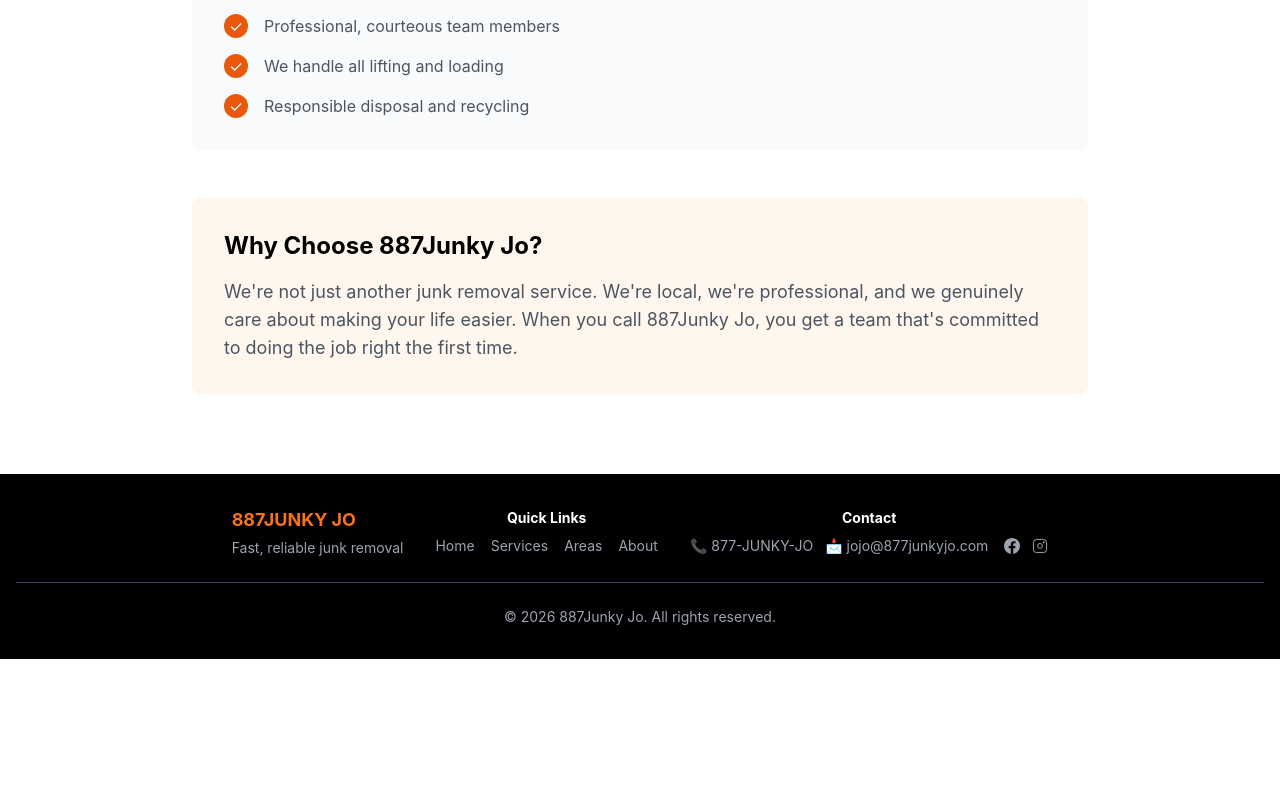
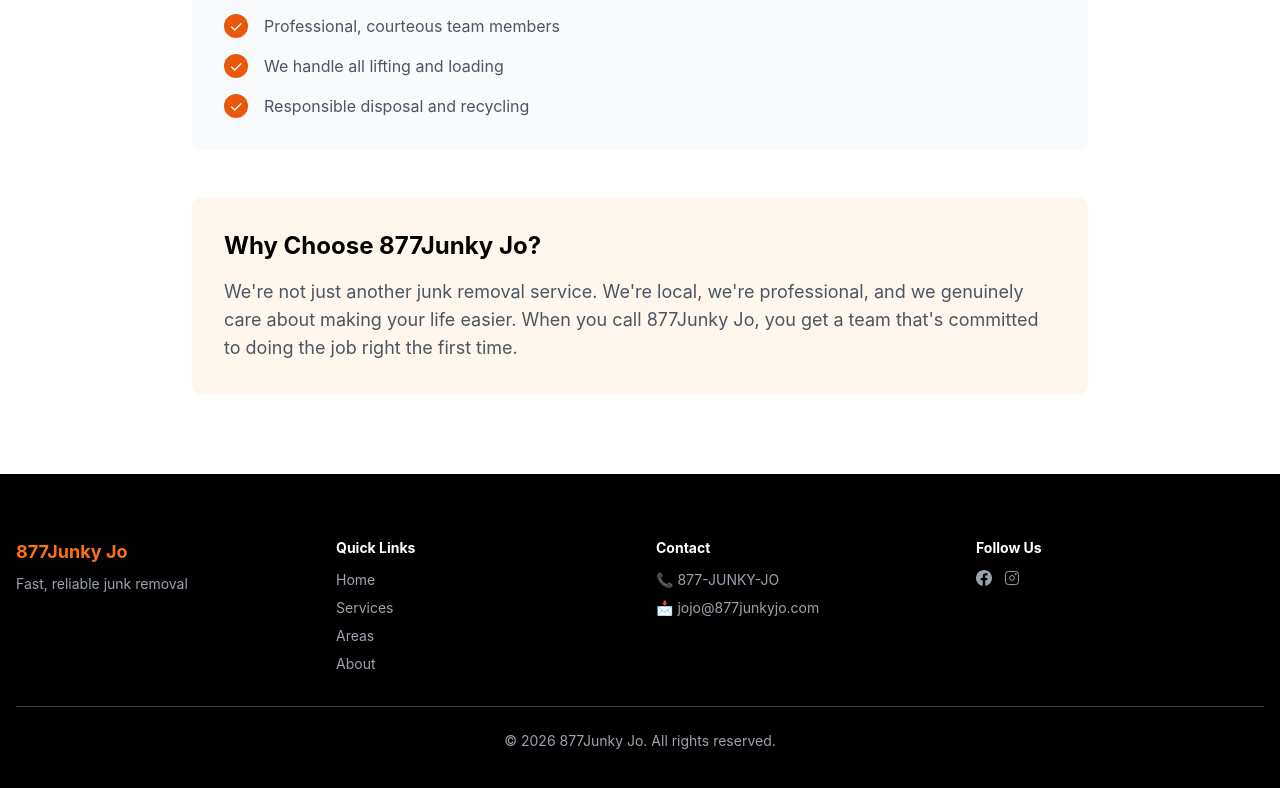
Before and after one commit to kenneth-tech/Junky-Jo, a Next.js app: page /about in a window 1280 px wide. Shown: the part 754-1542 px from the top of the page. Before the commit the page ends 1413 px from the top, so only its background shows below. Built offline with nearby package versions, Linux system fonts and the light colour scheme.

Commit message:
Fix footer - vertical 4-column layout only on desktop, keep horizontal layout on mobile

```diff
--- a/app/about/page.js
+++ b/app/about/page.js
@@ -24,10 +24,10 @@ export default function About() {
               <div className="w-16 h-16 bg-orange-100 rounded-lg flex items-center justify-center">
                 <Users className="text-orange-600" size={32} />
               </div>
-              <h2 className="text-3xl font-bold">About 887Junky Jo</h2>
+              <h2 className="text-3xl font-bold">About 877Junky Jo</h2>
             </div>
             <p className="text-gray-600 text-lg mb-4">
-              887Junky Jo is a locally operated junk removal service based in Brooklyn. We help homeowners, contractors, and businesses remove unwanted items quickly, safely, and professionally.
+              877Junky Jo is a locally operated junk removal service based in Brooklyn. We help homeowners, contractors, and businesses remove unwanted items quickly, safely, and professionally.
             </p>
             <p className="text-gray-600 text-lg mb-4">
               Our goal is simple — make junk removal easy, fast, and stress-free. Whether it's a small pickup or a full property cleanout, our team shows up ready to work.
@@ -61,9 +61,9 @@ export default function About() {
           </div>
 
           <div className="mt-12 p-8 bg-orange-50 rounded-lg">
-            <h3 className="text-2xl font-bold mb-4">Why Choose 887Junky Jo?</h3>
-            <p className="text-gray-600 text-lg">
-              We're not just another junk removal service. We're local, we're professional, and we genuinely care about making your life easier. When you call 887Junky Jo, you get a team that's committed to doing the job right the first time.
+            <h3 className="text-2xl font-bold mb-4">Why Choose 877Junky Jo?</h3>
+              <p className="text-gray-600 text-lg">
+                We're not just another junk removal service. We're local, we're professional, and we genuinely care about making your life easier. When you call 877Junky Jo, you get a team that's committed to doing the job right the first time.
             </p>
           </div>
         </div>
--- a/app/api/contact/route.js
+++ b/app/api/contact/route.js
@@ -37,7 +37,7 @@ export async function POST(request) {
       const resend = new Resend(process.env.RESEND_API_KEY)
 
       const emailResponse = await resend.emails.send({
-        from: '887Junky Jo <onboarding@resend.dev>',
+        from: '877Junky Jo <onboarding@resend.dev>',
         to: 'jojo@877junkyjo.com',
         subject: `New Lead Submission from ${formData.name}`,
         html: `
--- a/app/components/Footer.js
+++ b/app/components/Footer.js
@@ -1,17 +1,77 @@
 export default function Footer() {
   return (
-    <footer className="bg-black text-white py-6 sm:py-8">
+    <footer className="bg-black text-white py-12 sm:py-16">
       <div className="max-w-7xl mx-auto px-4">
-        <div className="flex flex-col sm:flex-row sm:items-center sm:justify-center gap-4 sm:gap-8 pb-4 sm:pb-6 border-b border-gray-700">
-          {/* Left - Branding */}
+        {/* Desktop Layout - Vertical Grid */}
+        <div className="hidden md:grid md:grid-cols-4 gap-8 pb-8 border-b border-gray-700">
+          {/* Branding */}
+          <div className="text-left">
+            <h3 className="text-base sm:text-lg font-bold text-orange-500">877Junky Jo</h3>
+            <p className="text-xs sm:text-sm text-gray-400 mt-2">Fast, reliable junk removal</p>
+          </div>
+
+          {/* Quick Links */}
+          <div className="text-left">
+            <h4 className="font-bold mb-3 text-xs sm:text-sm">Quick Links</h4>
+            <div className="flex flex-col gap-2 text-gray-400">
+              <a href="/" className="hover:text-white text-xs sm:text-sm transition">Home</a>
+              <a href="/services" className="hover:text-white text-xs sm:text-sm transition">Services</a>
+              <a href="/service-areas" className="hover:text-white text-xs sm:text-sm transition">Areas</a>
+              <a href="/about" className="hover:text-white text-xs sm:text-sm transition">About</a>
+            </div>
+          </div>
+
+          {/* Contact */}
+          <div className="text-left">
+            <h4 className="font-bold mb-3 text-xs sm:text-sm">Contact</h4>
+            <div className="flex flex-col gap-2 text-gray-400 text-xs sm:text-sm">
+              <div><span className="text-orange-500">📞</span> <a href="tel:8775865956" className="hover:text-white transition">877-JUNKY-JO</a></div>
+              <div><span className="text-orange-500">📩</span> <a href="mailto:jojo@877junkyjo.com" className="hover:text-white transition">jojo@877junkyjo.com</a></div>
+            </div>
+          </div>
+
+          {/* Social Media */}
+          <div className="text-left">
+            <h4 className="font-bold mb-3 text-xs sm:text-sm">Follow Us</h4>
+            <div className="flex gap-3">
+              <a
+                href="https://facebook.com"
+                target="_blank"
+                rel="noopener noreferrer"
+                className="text-gray-400 hover:text-orange-500 transition"
+                title="Facebook"
+              >
+                <svg className="w-4 h-4 fill-current" viewBox="0 0 24 24" xmlns="http://www.w3.org/2000/svg">
+                  <path d="M24 12.073c0-6.627-5.373-12-12-12s-12 5.373-12 12c0 5.99 4.388 10.954 10.125 11.854v-8.385H7.078v-3.47h3.047V9.43c0-3.007 1.792-4.669 4.533-4.669 1.312 0 2.686.235 2.686.235v2.953H15.83c-1.491 0-1.956.925-1.956 1.874v2.25h3.328l-.532 3.47h-2.796v8.385C19.612 23.027 24 18.062 24 12.073z"/>
+                </svg>
+              </a>
+              <a
+                href="https://instagram.com"
+                target="_blank"
+                rel="noopener noreferrer"
+                className="text-gray-400 hover:text-orange-500 transition"
+                title="Instagram"
+              >
+                <svg className="w-4 h-4 fill-current" viewBox="0 0 24 24" xmlns="http://www.w3.org/2000/svg">
+                  <rect x="2.15" y="2.15" width="19.7" height="19.7" rx="4.8" ry="4.8" fill="none" stroke="currentColor" strokeWidth="1.48"/>
+                  <circle cx="12.063" cy="11.845" r="3.6" fill="none" stroke="currentColor" strokeWidth="1.48"/>
+                  <circle cx="17.663" cy="6.465" r="1.44" fill="currentColor"/>
+                </svg>
+              </a>
+            </div>
+          </div>
+        </div>
+
+        {/* Mobile Layout - Horizontal Centered */}
+        <div className="md:hidden flex flex-col sm:flex-row sm:items-center sm:justify-center gap-4 sm:gap-8 pb-4 sm:pb-6 border-b border-gray-700">
+          {/* Branding */}
           <div className="text-center sm:text-left">
-            <h3 className="text-base sm:text-lg font-bold text-orange-500">887JUNKY JO</h3>
+            <h3 className="text-base sm:text-lg font-bold text-orange-500">877Junky Jo</h3>
             <p className="text-xs sm:text-sm text-gray-400 mt-1">Fast, reliable junk removal</p>
           </div>
 
-          {/* Center - Quick Links */}
+          {/* Quick Links */}
           <div className="text-center">
-            <h4 className="font-bold mb-1 sm:mb-2 text-xs sm:text-sm">Quick Links</h4>
             <div className="flex gap-4 text-gray-400 justify-center">
               <a href="/" className="hover:text-white text-xs sm:text-sm">Home</a>
               <a href="/services" className="hover:text-white text-xs sm:text-sm">Services</a>
@@ -20,9 +80,8 @@ export default function Footer() {
             </div>
           </div>
 
-          {/* Right - Contact & Social */}
+          {/* Contact & Social */}
           <div className="text-center">
-            <h4 className="font-bold mb-1 sm:mb-2 text-xs sm:text-sm">Contact</h4>
             <div className="flex flex-col sm:flex-row sm:items-center gap-2 sm:gap-4 justify-center">
               <div className="flex gap-3 text-gray-400 text-xs sm:text-sm justify-center">
                 <span><span className="text-orange-500">📞</span> 877-JUNKY-JO</span>
@@ -59,8 +118,8 @@ export default function Footer() {
         </div>
 
         {/* Copyright */}
-        <div className="pt-4 sm:pt-6 text-center text-gray-400">
-          <p className="text-xs sm:text-sm">&copy; 2026 887Junky Jo. All rights reserved.</p>
+        <div className="pt-6 text-center text-gray-400">
+          <p className="text-xs sm:text-sm">&copy; 2026 877Junky Jo. All rights reserved.</p>
         </div>
       </div>
     </footer>
--- a/app/components/Header.js
+++ b/app/components/Header.js
@@ -13,7 +13,7 @@ export default function Header() {
 			<header className="sticky top-0 bg-black shadow z-50">
 				<div className="max-w-6xl mx-auto flex justify-between items-center p-4">
 				<Link href="/" className="text-2xl font-bold text-orange-500">
-					887JUNKY JO
+					877Junky Jo
 				</Link>
 
 				{/* Desktop Menu */}
--- a/app/layout.js
+++ b/app/layout.js
@@ -2,7 +2,7 @@ import './globals.css'
 import LoadingScreen from './components/LoadingScreen'
 
 export const metadata = {
-  title: '887Junky Jo - Brooklyn',
+  title: '877Junky Jo - Brooklyn',
   description: 'Fast, same-day junk removal service in Brooklyn, Rockaways & South Queens. Call 877-JUNKY-JO today!',
   icons: {
     icon: '/images/LOGO.png',
--- a/app/page.js
+++ b/app/page.js
@@ -36,7 +36,7 @@ export default function HomePage() {
         <div className="relative z-10 max-w-4xl mx-auto">
           <Image
             src="/images/LOGO.png"
-            alt="887 Junky Jo Logo"
+            alt="877Junky Jo Logo"
             width={200}
             height={200}
             className="mx-auto mb-3 sm:mb-4 md:mb-6 transition duration-300 hover:scale-110 hover:drop-shadow-lg cursor-pointer"
```
